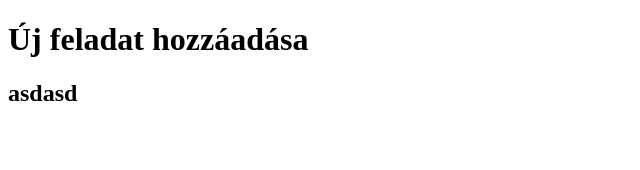
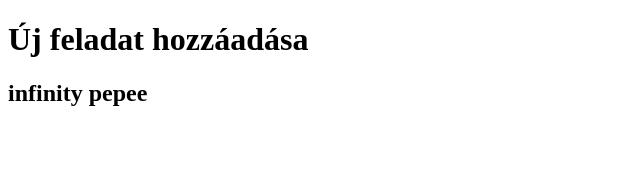
Before and after one commit to FMarcell06/react-task-team-test, a React (Vite) app: page / in a window 1280 px wide. Shown: the top 170 px of the page, without its empty margins (0-640 px from the left). Built offline with nearby package versions, Linux system fonts and the light colour scheme.

Commit message:
DEV: vscode conflict

```diff
--- a/src/components/AddTask.jsx
+++ b/src/components/AddTask.jsx
@@ -3,7 +3,7 @@ import React from 'react'
 export const AddTask = () => {
   return (
     <div>
-      <h2>asdasd</h2>
+      <h2>infinity pepee</h2>
     </div>
   )
 }
```
